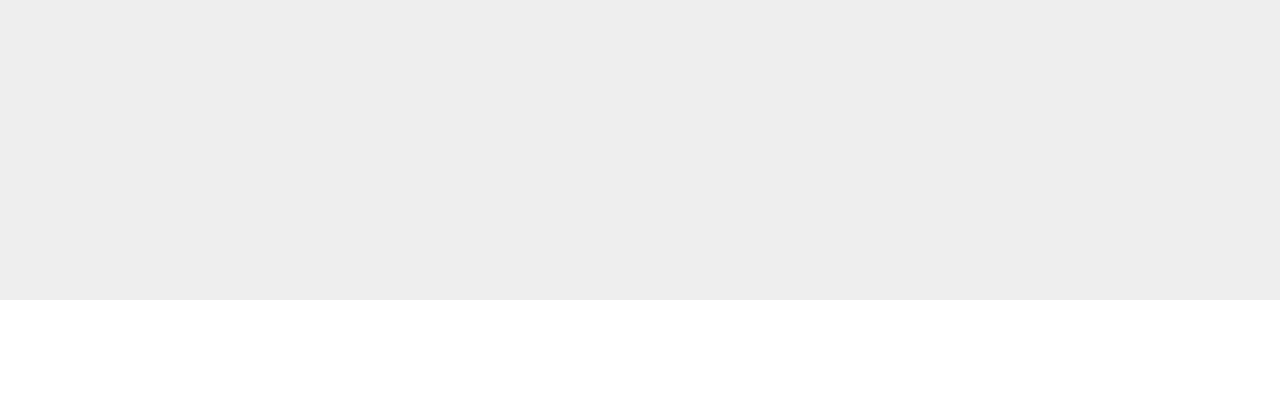
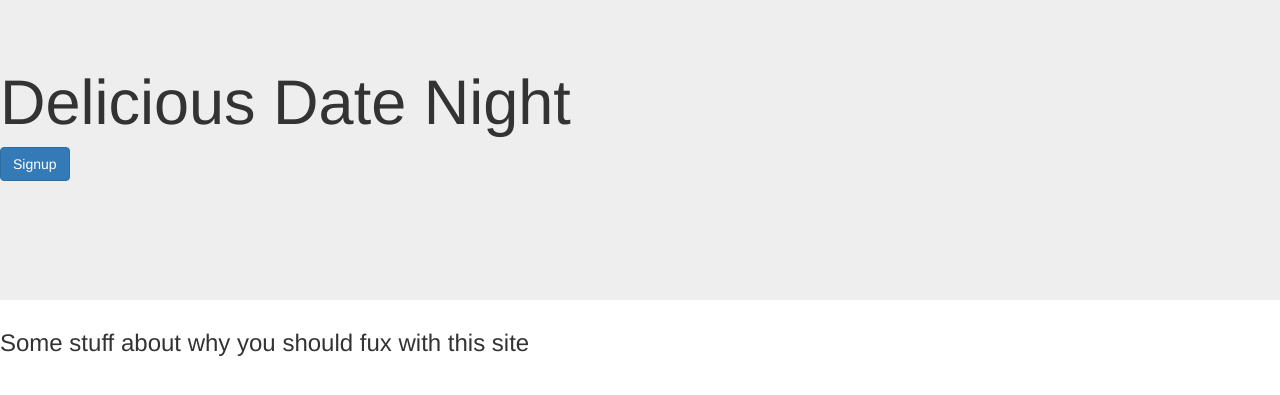
Before and after one commit to DeliciousDates/DeliciousDateNight, a Rails app: page / in a window 1280 px wide. Shown: the part 52-447 px from the top of the page. Run offline with Rails 7, Linux system fonts and the light colour scheme; some libraries are stand-ins or nearby versions.

Commit message:
finished pre-styled index page

```diff
--- /dev/null
+++ b/delicious_date_night/app/helpers/UserLoggedInStatusHelper.rb
@@ -0,0 +1,2 @@
+module UserLoggedInStatusHelper
+end
--- a/delicious_date_night/app/views/welcome/index.html
+++ b/delicious_date_night/app/views/welcome/index.html
@@ -1,3 +1,8 @@
-<div class="jumbotron">
+<section class="jumbotron">
+	<h1 class="title">Delicious Date Night</h1>
+	<p><a class="btn btn-primary btn-md" href="#" role="button">Signup</a></p>
+</section>
 
-</div>
+<section>
+	<h3>Some stuff about why you should fux with this site</h3>
+</section>
```
Also changed, not shown: delicious_date_night/app/assets/stylesheets/main.css (line endings or trailing spaces).
